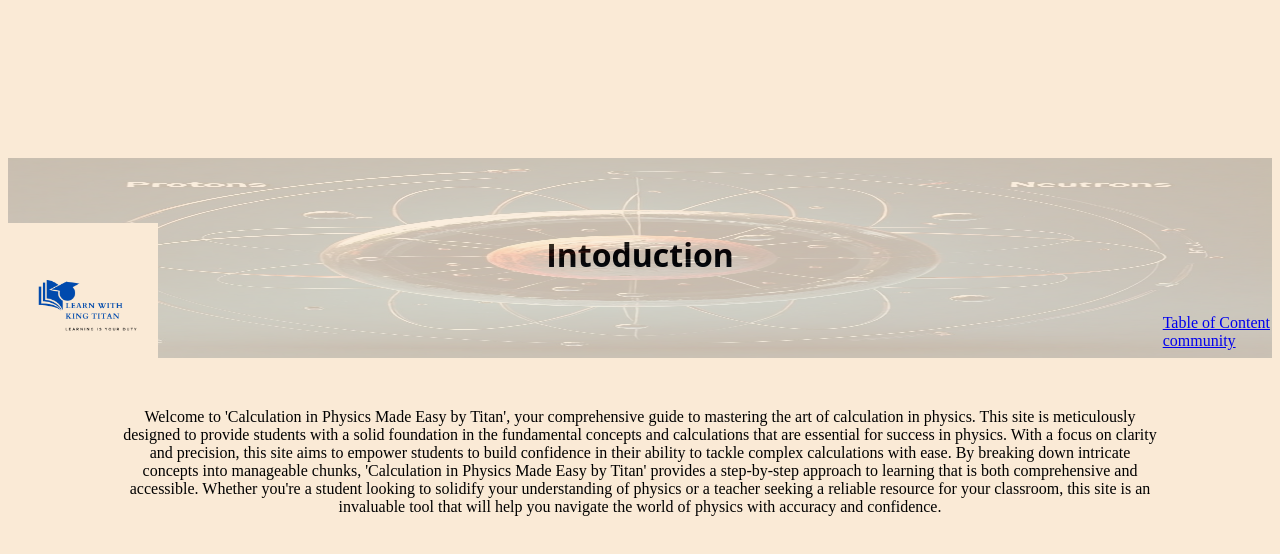
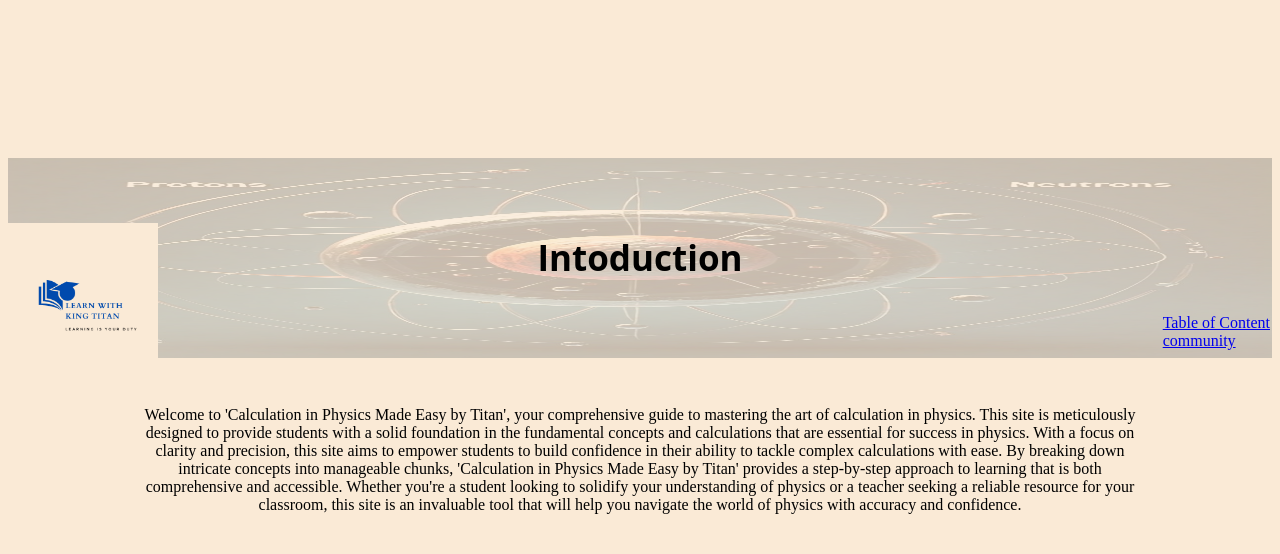
Before and after one commit to thekingTitan/project, a plain HTML site: page SS-1/Introduction.html in a window 1280 px wide. Drawn offline with Linux system fonts and the light colour scheme.

Commit message:
corrected

```diff
--- a/SS-1/styles/intro.css
+++ b/SS-1/styles/intro.css
@@ -2,16 +2,22 @@ h1{
     font-family:'Open sans',sans-serif;
     font-weight: bold;
     text-align: center;
+    position: relative;
+    bottom: 1px;
+    font-size: 35px;
 }
 
-p{
+p {
     text-align: center;
     display: block;
-    margin-left: 3cm;
-    margin-right: 3cm;
+    margin: 0 auto; /* instead of fixed margins, use auto to center */
+    max-width: 80%; /* set a maximum width to ensure responsiveness */
     position: relative;
-    top: 110px;
-}
+    top: 100px; /* instead of fixed pixels, use a relative unit */
+    }
+
+
+
 body{
     background-color: #FAEAD6;
 
```
